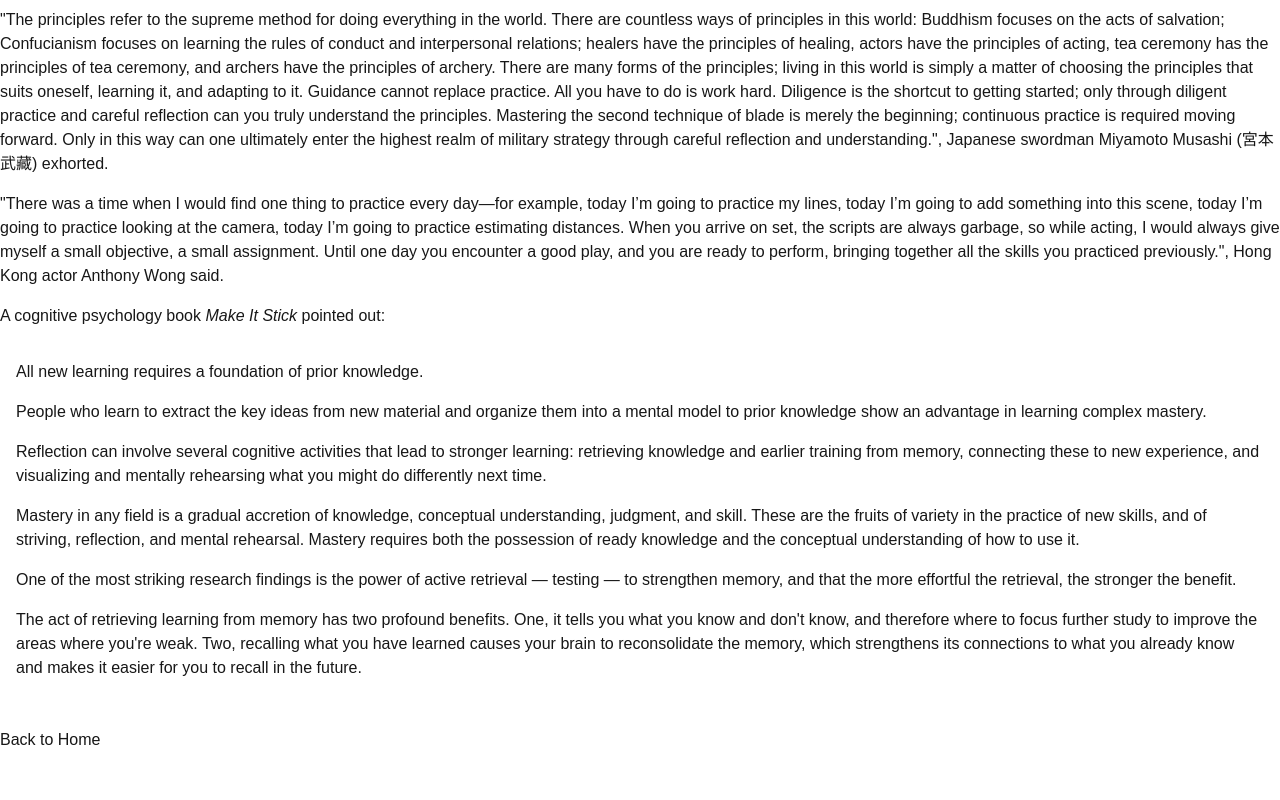
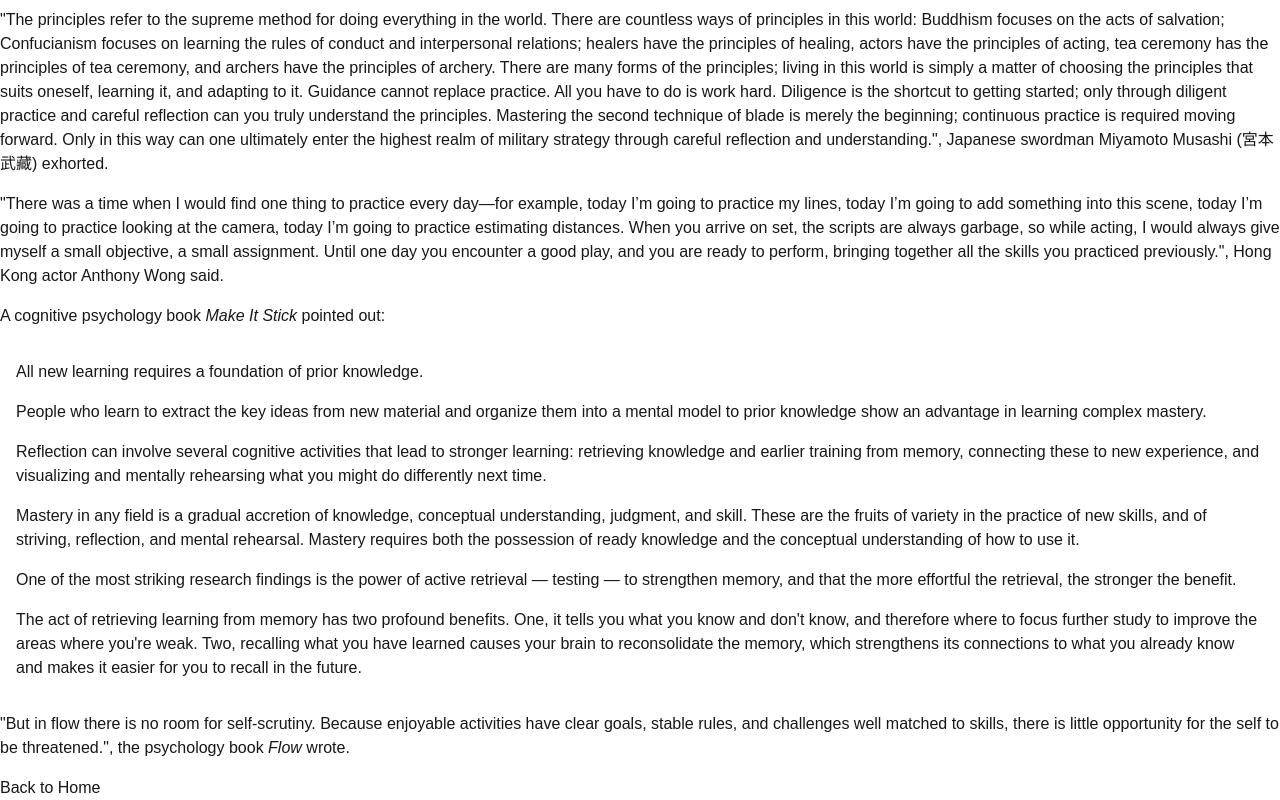
Before and after one commit to rexccm/rex-chan-notes, a Next.js app: page /learning in a window 1280 px wide. Shown: the part 384-1184 px from the top of the page. Before the commit the page ends 1136 px from the top, so only its background shows below. Built offline with nearby package versions, Linux system fonts and the light colour scheme.

Commit message:
Finetune content

```diff
--- a/app/learning/page.tsx
+++ b/app/learning/page.tsx
@@ -22,8 +22,8 @@
                     <p>One of the most striking research findings is the power of active retrieval — testing — to strengthen memory, and that the more effortful the retrieval, the stronger the benefit. </p>
                     <p>The act of retrieving learning from memory has two profound benefits. One, it tells you what you know and don't know, and therefore where to focus further study to improve the areas where you're weak. Two, recalling what you have learned causes your brain to reconsolidate the memory, which strengthens its connections to what you already know and makes it easier for you to recall in the future. </p>
                 </article>
+                <p>"But in flow there is no room for self-scrutiny. Because enjoyable activities have clear goals, stable rules, and challenges well matched to skills, there is little opportunity for the self to be threatened.", the psychology book <em>Flow</em> wrote.</p>
             </section>
-            <p></p>
             <Link
                 href="/"
             >
```
